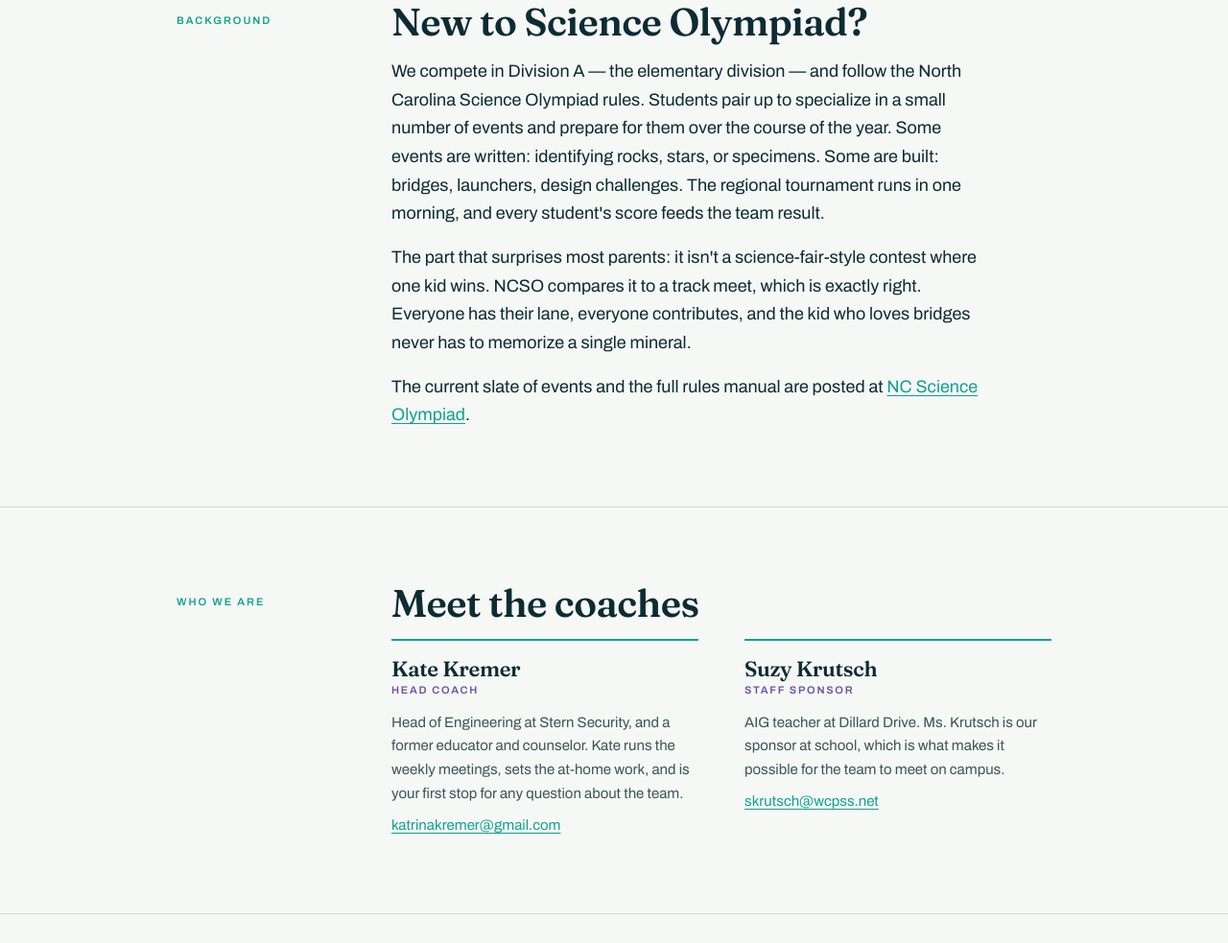
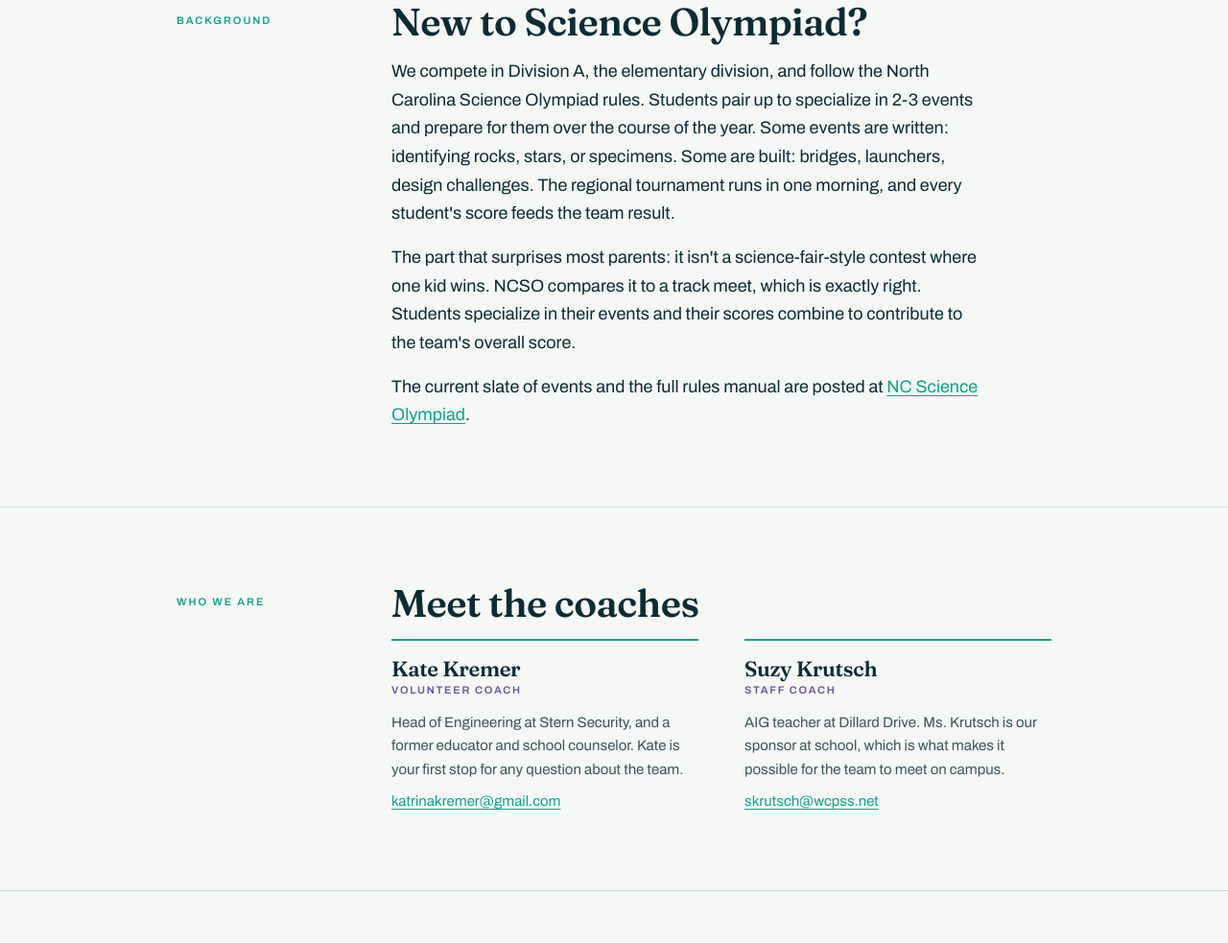
Before and after one commit to K8Kremer/ddmes-scioly, a plain HTML site: page index.html in a window 1280 px wide. Shown: the part 1814-2797 px from the top of the page at 96% size. Drawn offline with Linux system fonts and the light colour scheme.

Commit message:
Update index.html

```diff
--- a/index.html
+++ b/index.html
@@ -416,7 +416,7 @@
     </div>
 
     <div class="ask">
-      <p class="ask-when"><span>Start here</span>Parent information session<br>Monday, September 14 · 5:00–5:45&nbsp;PM</p>
+      <p class="ask-when"><span>Start here</span>VIRTUAL Parent information session<br>Monday, September 14 · 5:00–5:45&nbsp;PM</p>
       <a class="btn" href="https://meet.google.com/ddt-fdnw-dhd">Join on Google Meet</a>
       <a class="btn-quiet" href="https://calendar.app.google/jt3D5h8HJxTS1FVr6">Add to my calendar</a>
       <p class="ask-note">Can't make it? Email <a href="mailto:katrinakremer@gmail.com">katrinakremer@gmail.com</a> and I'll send you the recording.</p>
@@ -434,7 +434,7 @@
         <ul class="dates">
           <li>
             <p class="when">Monday, Sept 14<small>5:00–5:45 PM · Google Meet</small></p>
-            <p class="what"><strong>Parent information session</strong><span>What Science Olympiad is, what the year looks like, what we need from families, and how to sign up. You'll also get the interest form, where you and your student rank the events they'd most like to try. Bring your questions — this is the meeting where I answer them.</span></p>
+            <p class="what"><strong>Parent information session</strong><span>What Science Olympiad is, what the year looks like, what we need from families, and how to sign up. You'll also get the interest form, where you and your student rank the events they'd most like to try. Bring your questions!</span></p>
           </li>
           <li>
             <p class="when">Friday, Sept 25<small>4:15–5:00 PM · At school</small></p>
@@ -451,8 +451,8 @@
       <p class="label">Background</p>
       <div class="prose">
         <h2>New to Science Olympiad?</h2>
-        <p>We compete in Division A — the elementary division — and follow the North Carolina Science Olympiad rules. Students pair up to specialize in a small number of events and prepare for them over the course of the year. Some events are written: identifying rocks, stars, or specimens. Some are built: bridges, launchers, design challenges. The regional tournament runs in one morning, and every student's score feeds the team result.</p>
-        <p>The part that surprises most parents: it isn't a science-fair-style contest where one kid wins. NCSO compares it to a track meet, which is exactly right. Everyone has their lane, everyone contributes, and the kid who loves bridges never has to memorize a single mineral.</p>
+        <p>We compete in Division A, the elementary division, and follow the North Carolina Science Olympiad rules. Students pair up to specialize in 2-3 events and prepare for them over the course of the year. Some events are written: identifying rocks, stars, or specimens. Some are built: bridges, launchers, design challenges. The regional tournament runs in one morning, and every student's score feeds the team result.</p>
+        <p>The part that surprises most parents: it isn't a science-fair-style contest where one kid wins. NCSO compares it to a track meet, which is exactly right. Students specialize in their events and their scores combine to contribute to the team's overall score.</p>
         <p>The current slate of events and the full rules manual are posted at <a href="https://ncscienceolympiad.ncsu.edu/resources/elementary/">NC Science Olympiad</a>.</p>
       </div>
     </div>
@@ -466,13 +466,13 @@
         <ul class="people">
           <li>
             <h3>Kate Kremer</h3>
-            <span class="role">Head Coach</span>
-            <p>Head of Engineering at Stern Security, and a former educator and counselor. Kate runs the weekly meetings, sets the at-home work, and is your first stop for any question about the team.</p>
+            <span class="role">Volunteer Coach</span>
+            <p>Head of Engineering at Stern Security, and a former educator and school counselor. Kate is your first stop for any question about the team.</p>
             <p><a href="mailto:katrinakremer@gmail.com">katrinakremer@gmail.com</a></p>
           </li>
           <li>
             <h3>Suzy Krutsch</h3>
-            <span class="role">Staff Sponsor</span>
+            <span class="role">Staff Coach</span>
             <p>AIG teacher at Dillard Drive. Ms. Krutsch is our sponsor at school, which is what makes it possible for the team to meet on campus.</p>
             <p><a href="mailto:skrutsch@wcpss.net">skrutsch@wcpss.net</a></p>
           </li>
@@ -495,7 +495,7 @@
 
 <footer class="foot">
   <div class="shell">
-    <p>Science Olympiad at Dillard Drive Magnet Elementary — coached by Kate Kremer. <a href="mailto:katrinakremer@gmail.com">Get in touch</a>.</p>
+    <p>Science Olympiad at Dillard Drive Magnet Elementary <a href="mailto:katrinakremer@gmail.com">Get in touch</a>.</p>
     <p>A parent-run team. This page is maintained by Kate Kremer, not by the school.</p>
   </div>
 </footer>
```
